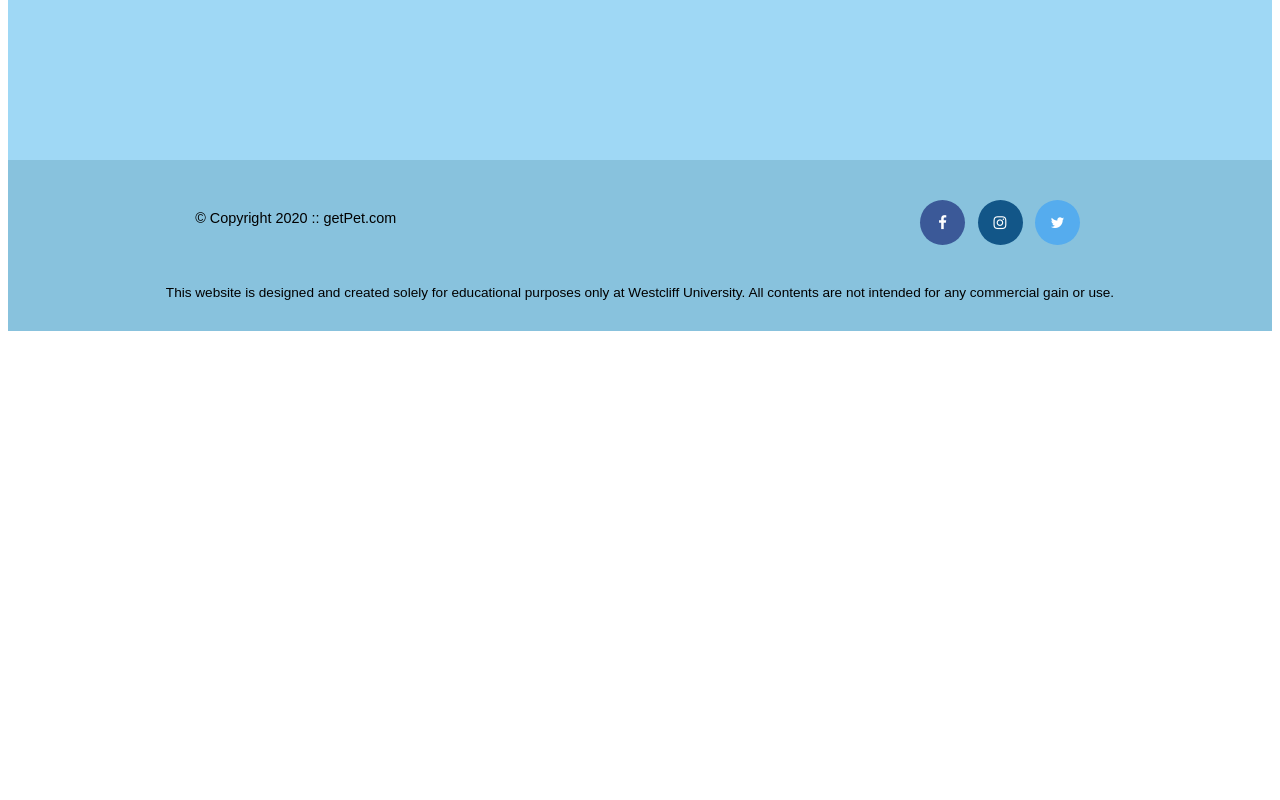
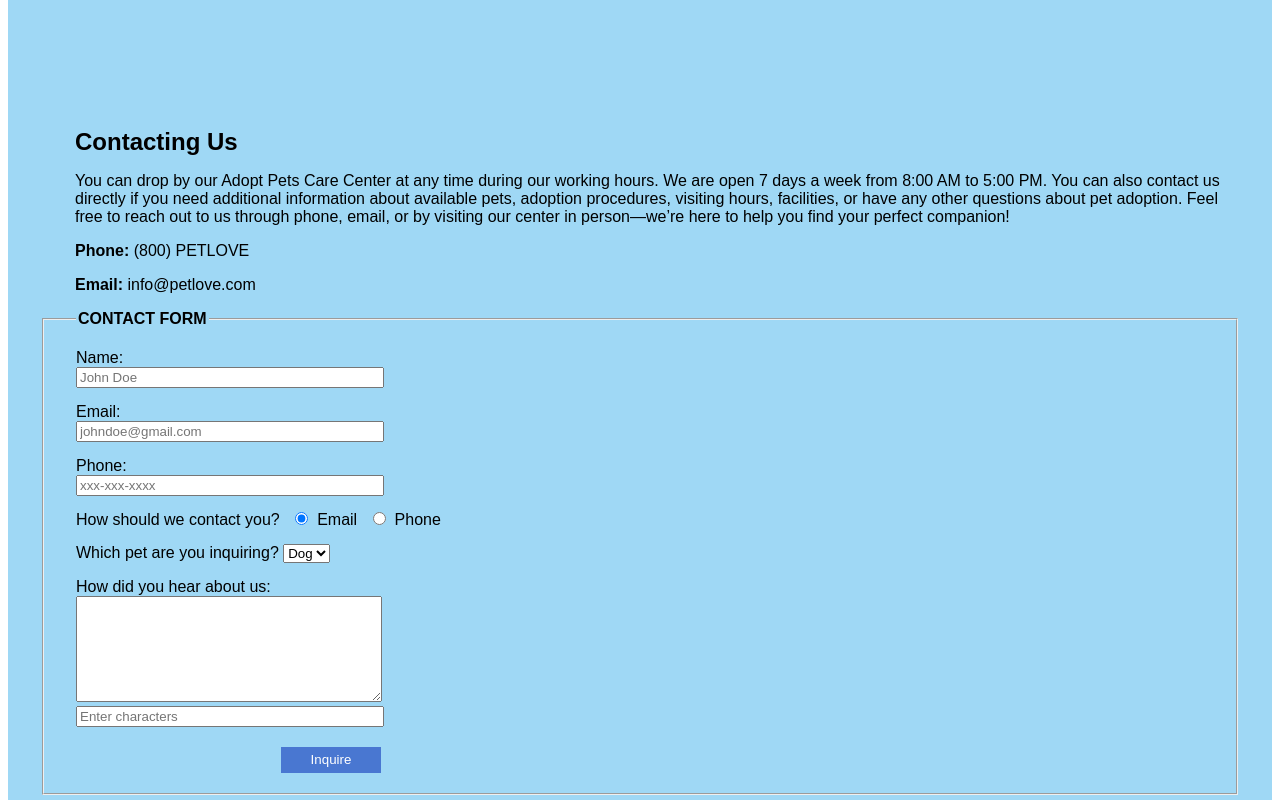
Before and after one commit to r-neralla-westcliff/m1-assignment, a plain HTML site: page about.html in a window 1280 px wide. Shown: the part 640-1440 px from the top of the page. Before the commit the page ends 979 px from the top, so only its background shows below. Drawn offline with Linux system fonts and the light colour scheme.

Commit message:
added-contact-us-page

```diff
--- a/about.html
+++ b/about.html
@@ -5,7 +5,7 @@
   <meta charset="UTF-8">
   <link rel="stylesheet" href="styles.css">
   <link rel="stylesheet" href="https://cdnjs.cloudflare.com/ajax/libs/font-awesome/4.7.0/css/font-awesome.min.css">
-  <title>Adopt A Pet - About</title>
+    <title>Welcome Pet Love - About Us</title>
 </head>
 
 <body>
@@ -46,6 +46,69 @@
         </tr>
       </table>
     </section>
+    <h2>Contacting Us</h2>
+    <p>
+      You can drop by our Adopt Pets Care Center at any time during our working hours. We are open 7 days a week from
+      8:00 AM to 5:00 PM. You can also contact us directly if you need additional information about available pets,
+      adoption procedures, visiting hours, facilities, or have any other questions about pet adoption.
+
+      Feel free to reach out to us through phone, email, or by visiting our center in person—we’re here to help you find
+      your perfect companion!
+    </p>
+
+    <div class="contactinfo">
+      <div class="phone">
+        <span>Phone:</span>
+        <span>(800) PETLOVE</span>
+      </div>
+      <div class="email">
+        <span>Email:</span>
+        <span>info@petlove.com</span>
+      </div>
+    </div>
+    <form action="/contact" method="post">
+      <fieldset>
+        <legend>Contact Form</legend>
+        <div class="textbox">
+          <label>Name:</label>
+          <input type="text" name="name" placeholder="John Doe">
+          <label>Email:</label>
+          <input type="email" name="email" placeholder="johndoe@gmail.com">
+          <label>Phone:</label>
+          <input type="text" name="phone" placeholder="xxx-xxx-xxxx">
+        </div>
+
+        <div class="radios">
+          <label>How should we contact you?</label>
+          <input type="radio" name="contact" value="email" checked>Email
+          <input type="radio" name="contact" value="phone">Phone
+        </div>
+
+        <div class="selectmenu">
+          <label>Which pet are you inquiring?</label>
+          <select>
+            <option>Dog</option>
+            <option>Cat</option>
+          </select>
+        </div>
+
+        <div class="commentbox">
+          <label>How did you hear about us:</label>
+          <textarea></textarea>
+        </div>
+        <div class="randomcode">
+          <input type="text" name="randomcode" placeholder="Enter characters">
+          <p id="codes"></p>
+        </div>
+
+        <div class="button">
+          <input type="submit" value="Inquire">
+        </div>
+      </fieldset>
+    </form>
+    <section>
+
+    </section>
   </main>
 
 
--- a/styles.css
+++ b/styles.css
@@ -255,3 +255,80 @@
         background: #125688;
         color: white;
     }
+
+    .about h {
+        color: black;
+    }
+
+    .contactinfo {
+        margin-bottom: 1em;
+    }
+
+    .phone {
+        margin-bottom: 1rem;
+        margin-left: 35px;
+    }
+
+    .phone span:first-child {
+        font-weight: 600;
+    }
+
+    .email {
+        margin-left: 35px;
+    }
+
+    .email span:first-child {
+        font-weight: 600;
+    }
+
+    form {
+        margin-bottom: 2em;
+    }
+
+    form legend {
+        text-transform: uppercase;
+        color: black;
+        font-weight: 600;
+    }
+
+    form .radios label {
+        display: inline-block;
+    }
+
+    form .selectmenu label {
+        display: inline-block;
+    }
+
+    form fieldset {
+        padding-left: 2em;
+    }
+
+    input {
+        width: 300px;
+    }
+
+    input[type='radio'] {
+        width: 25px;
+    }
+
+    textarea {
+        width: 300px;
+        height: 100px;
+    }
+
+
+
+    label {
+        display: block;
+        margin: 15px 0 0 0;
+    }
+
+    .button input[type='submit'] {
+        display: block;
+        width: 100px;
+        margin: 20px 0 10px 205px;
+        background-color: #4977D1;
+        color: #fff;
+        border: none;
+        height: 2em;
+    }
```
Also changed, not shown: adopt.html (+3 -3 lines), index.html (+2 -2 lines).
